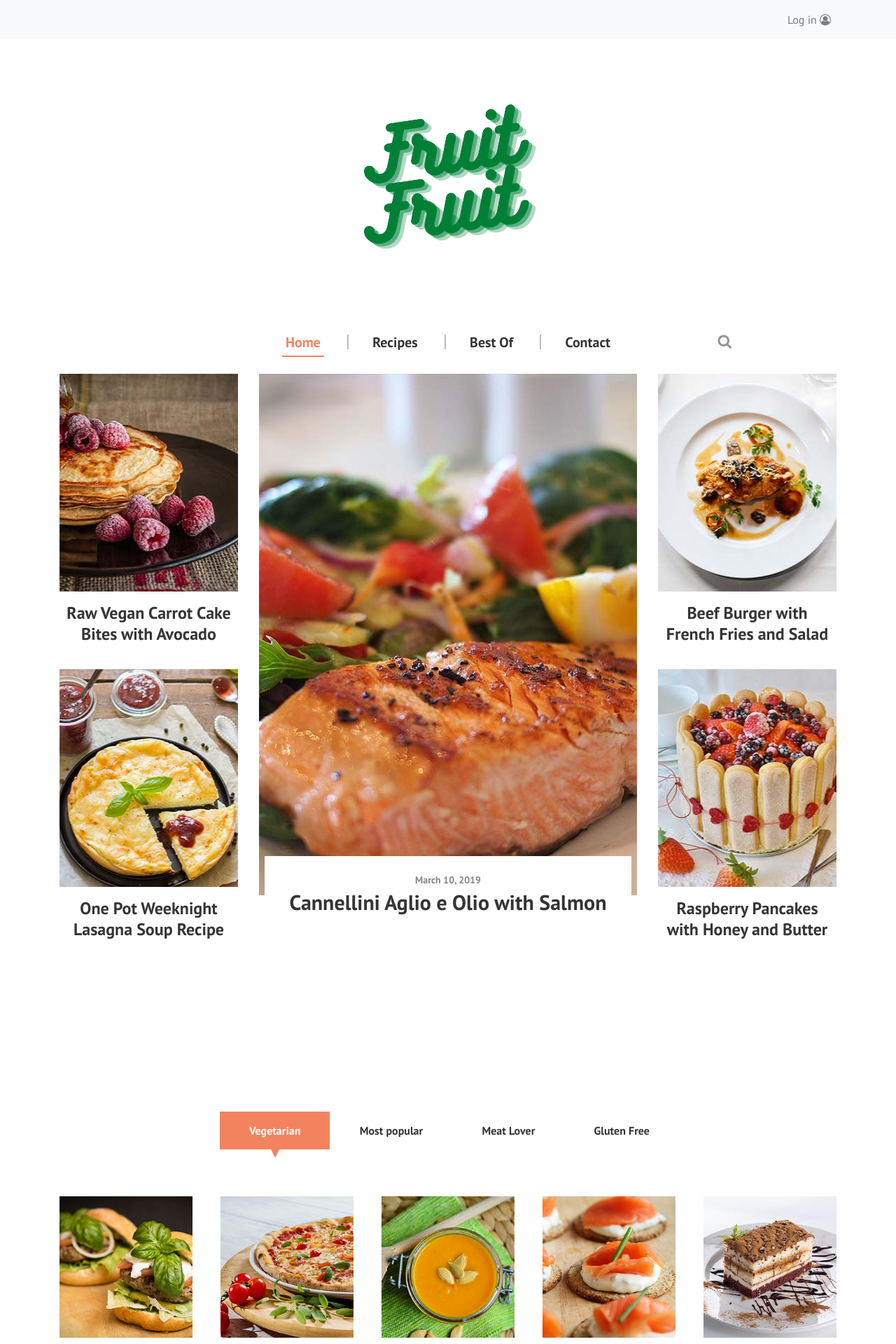
After one commit to MoonYoungHo/multi_project3_vegan, a Django app: template pjt3_vegan_recipes/templates/main-before.html in a window 1280 px wide. The commit adds this page. Shown: the top 1920 px of the page at 70% size. Run offline with Django 4.2, Linux system fonts and the light colour scheme; the template is opened without the code that fills it, so the values that code supplies are empty; parts of the project's set-up code (start-up, migrations or seed data) failed here and were passed over; some libraries are stand-ins or nearby versions.

Commit message:
main_before

```diff
--- a/pjt3_vegan_recipes/static/css/style.css
+++ b/pjt3_vegan_recipes/static/css/style.css
@@ -352,7 +352,7 @@ ol {
 }
 
 .header-section .nav-menu .main-menu ul li.active a {
-	color: #FC0254;
+	color: #F3835F;
 }
 
 .header-section .nav-menu .main-menu ul li.active a:after {
@@ -385,7 +385,7 @@ ol {
 	bottom: -3px;
 	width: 100%;
 	height: 2px;
-	background: #FC0254;
+	background: #F3835F;
 	content: "";
 	opacity: 0;
 	-webkit-transition: all 0.2s;
@@ -526,7 +526,7 @@ ol {
 	right: 0;
 	height: 100%;
 	width: 100%;
-	background: #FC0254;
+	background: #F3835F;
 	content: "";
 	opacity: 0;
 	z-index: -1;
@@ -734,7 +734,7 @@ ol {
 	top: 0;
 	width: 100%;
 	height: 100%;
-	background: #FC0254;
+	background: #F3835F;
 	content: "";
 	z-index: -1;
 	opacity: 0;
@@ -744,7 +744,7 @@ ol {
 	position: absolute;
 	left: 50%;
 	bottom: -12px;
-	border-top: 20px solid #FC0254;
+	border-top: 20px solid #F3835F;
 	border-left: 10px solid transparent;
 	border-right: 10px solid transparent;
 	-webkit-transform: translateX(-10px);
--- /dev/null
+++ b/pjt3_vegan_recipes/templates/main-before.html
@@ -0,0 +1,239 @@
+<!DOCTYPE html>
+<html lang="zxx">
+
+<head>
+    <meta charset="UTF-8">
+    <meta name="description" content="Yoga Studio Template">
+    <meta name="keywords" content="Yoga, unica, creative, html">
+    <meta name="viewport" content="width=device-width, initial-scale=1.0">
+    <meta http-equiv="X-UA-Compatible" content="ie=edge">
+    <title>Fruit Fruit</title>
+
+    <!-- Google Font -->
+    <link href="https://fonts.googleapis.com/css?family=PT+Sans:400,700&display=swap" rel="stylesheet">
+
+    <!-- Css Styles -->
+    <link rel="stylesheet" href="../static/css/bootstrap.min.css" type="text/css">
+    <link rel="stylesheet" href="../static/css/font-awesome.min.css" type="text/css">
+    <link rel="stylesheet" href="../static/css/nice-select.css" type="text/css">
+    <link rel="stylesheet" href="../static/css/slicknav.min.css" type="text/css">
+    <link rel="stylesheet" href="../static/css/style.css" type="text/css">
+</head>
+
+<body>
+    <!-- Page Preloder -->
+    <div id="preloder">
+        <div class="loader"></div>
+    </div>
+
+    <!-- Header Section Begin -->
+    <nav class="navbar navbar-expand-lg navbar-light bg-light">
+        <div class="container">
+            <ul class="navbar-nav ml-auto">
+                <li class="nav-item">
+                    <a class="nav-link" href="#">Log in <i class="fa fa-user-circle-o" aria-hidden="true"></i></a>
+                </li>
+
+            </ul>
+        </div>
+    </nav>
+    <header class="header-section">
+        <div class="container">
+            <div class="logo">
+                <a href="./index.html"><img src="../static/img/logo_fruit.png" alt=""></a>
+            </div>
+            <div class="nav-menu">
+                <nav class="main-menu mobile-menu">
+                    <ul>
+                        <li class="active"><a href="#">Home</a></li>
+                        <li><a href="recipe.html">Recipes</a></li>
+                            <ul class="sub-menu">
+                                <li><a href="#">분류 1</a></li>
+                                <li><a href="#">분류 2</a></li>
+                                <li><a href="#">분류 3</a></li>
+                                <li><a href="#">분류 4</a></li>
+                                <li><a href="#">분류 5</a></li>
+                            </ul>
+                        <li><a href="categories.html">Best Of</a></li>
+                        <li><a href="contact.html">Contact</a></li>
+                    </ul>
+                </nav>
+                <div class="nav-right search-switch">
+                    <i class="fa fa-search"></i>
+                </div>
+            </div>
+            <div id="mobile-menu-wrap"></div>
+        </div>
+    </header>
+    <!-- Header End -->
+
+    <!-- Page Top Recipe Section Begin -->
+    <section class="page-top-recipe">
+        <div class="container">
+            <div class="row">
+                <div class="col-lg-6 order-lg-2">
+                    <div class="pt-recipe-item large-item">
+                        <div class="pt-recipe-img set-bg" data-setbg="../static/img/recipe-3.jpg">
+                            <i class="fa fa-plus"></i>
+                        </div>
+                        <div class="pt-recipe-text">
+                            <span>March 10, 2019</span>
+                            <h3>Cannellini Aglio e Olio with Salmon</h3>
+                        </div>
+                    </div>
+                </div>
+                <div class="col-lg-3 col-md-6 order-lg-1">
+                    <div class="pt-recipe-item">
+                        <div class="pt-recipe-img set-bg" data-setbg="../static/img/recipe-1.jpg">
+                            <i class="fa fa-plus"></i>
+                        </div>
+                        <div class="pt-recipe-text">
+                            <h4>Raw Vegan Carrot Cake Bites with Avocado</h4>
+                        </div>
+                    </div>
+                    <div class="pt-recipe-item">
+                        <div class="pt-recipe-img set-bg" data-setbg="../static/img/recipe-2.jpg">
+                            <i class="fa fa-plus"></i>
+                        </div>
+                        <div class="pt-recipe-text">
+                            <h4>One Pot Weeknight Lasagna Soup Recipe</h4>
+                        </div>
+                    </div>
+                </div>
+                <div class="col-lg-3 col-md-6 order-lg-3">
+                    <div class="pt-recipe-item">
+                        <div class="pt-recipe-img set-bg" data-setbg="../static/img/recipe-4.jpg">
+                            <i class="fa fa-plus"></i>
+                        </div>
+                        <div class="pt-recipe-text">
+                            <h4>Beef Burger with French Fries and Salad</h4>
+                        </div>
+                    </div>
+                    <div class="pt-recipe-item">
+                        <div class="pt-recipe-img set-bg" data-setbg="../static/img/recipe-5.jpg">
+                            <i class="fa fa-plus"></i>
+                        </div>
+                        <div class="pt-recipe-text">
+                            <h4>Raspberry Pancakes with Honey and Butter</h4>
+                        </div>
+                    </div>
+                </div>
+            </div>
+        </div>
+    </section>
+    <!-- Page Top Recipe Section End -->
+
+    <!-- Categories Filter Section Begin -->
+    <div class="categories-filter-section spad">
+        <div class="container">
+            <div class="row">
+                <div class="col-lg-12 text-center">
+                    <div class="filter-item">
+                        <ul>
+                            <li class="active" data-filter="*">Vegetarian</li>
+                            <li data-filter=".mostpopular">Most popular</li>
+                            <li data-filter=".meatlover">Meat Lover</li>
+                            <li data-filter=".glutenfree">Gluten Free</li>
+                        </ul>
+                    </div>
+                </div>
+            </div>
+            <div class="cf-filter" id="category-filter">
+                <div class="cf-item mix all mostpopular">
+                    <div class="cf-item-pic">
+                        <img src="../static/img/cate-filter/cate-filter-1.jpg" alt="">
+                    </div>
+                    <div class="cf-item-text">
+                        <h5>Sunday Brunch: Spaghetti and Eggs Recipe</h5>
+                    </div>
+                </div>
+                <div class="cf-item mix all mostpopular">
+                    <div class="cf-item-pic">
+                        <img src="../static/img/cate-filter/cate-filter-2.jpg" alt="">
+                    </div>
+                    <div class="cf-item-text">
+                        <h5>Sunday Brunch: Spaghetti and Eggs Recipe</h5>
+                    </div>
+                </div>
+                <div class="cf-item mix all meatlover mostpopular">
+                    <div class="cf-item-pic">
+                        <img src="../static/img/cate-filter/cate-filter-3.jpg" alt="">
+                    </div>
+                    <div class="cf-item-text">
+                        <h5>Sunday Brunch: Spaghetti and Eggs Recipe</h5>
+                    </div>
+                </div>
+                <div class="cf-item mix all meatlover">
+                    <div class="cf-item-pic glutenfree">
+                        <img src="../static/img/cate-filter/cate-filter-4.jpg" alt="">
+                    </div>
+                    <div class="cf-item-text">
+                        <h5>Sunday Brunch: Spaghetti and Eggs Recipe</h5>
+                    </div>
+                </div>
+                <div class="cf-item mix all meatlover glutenfree">
+                    <div class="cf-item-pic">
+                        <img src="../static/img/cate-filter/cate-filter-5.jpg" alt="">
+                    </div>
+                    <div class="cf-item-text">
+                        <h5>Sunday Brunch: Spaghetti and Eggs Recipe</h5>
+                    </div>
+                </div>
+            </div>
+        </div>
+    </div>
+    <!-- Categories Filter Section End -->
+
+    <!-- YouTube Section Begin -->
+    <section class="feature-recipe">
+        <div class="section-title">
+            <h5>Featured Recipes</h5>
+        </div>
+        <div class="container po-relative">
+            <div class="row">
+                <div class="col-lg-6">
+                    <a class="twitter-timeline" href="https://twitter.com/multi_team01?ref_src=twsrc%5Etfw">Tweets by multi_team01</a> <script async src="https://platform.twitter.com/widgets.js" charset="utf-8"></script>
+                </div>
+                <div class="col-lg-6">
+                    <iframe width="560" height="315" src="https://www.youtube.com/embed/Ugwp8wSkVeQ" title="YouTube video player" frameborder="0" allow="accelerometer; autoplay; clipboard-write; encrypted-media; gyroscope; picture-in-picture" allowfullscreen></iframe>
+                </div>
+            </div>
+        </div>
+    </section>
+    <!-- YouTube Section End -->
+
+    <!-- Footer Section Begin -->
+    <footer class="footer-section">
+        <div class="container">
+            <div class="row">
+                <div class="col-lg-12">
+                    <div class="fs-left">
+                        <p>Lorem ipsum dolor sit amet, consectetur adipiscing elit, sed do eiusmod tempor incididunt ut
+                            labore et dolore magna aliqua. Quis ipsum suspendisse ultrices gravida. Risus commodo
+                            viverra maecenas accumsan lacus vel facilisis.</p>
+                    </div>
+                </div>
+            </div>
+            <div class="row">
+                <div class="col-lg-12">
+                    <div class="copyright-text">
+                        <!-- Link back to Colorlib can't be removed. Template is licensed under CC BY 3.0. -->
+                        Copyright &copy; 연봉1조(멀티캠퍼스 데이터사이언스/엔지니어링 15,16회 최종프로젝트 1조) All rights reserved
+                        <!-- Link back to Colorlib can't be removed. Template is licensed under CC BY 3.0. -->
+                    </div>
+                </div>
+            </div>
+        </div>
+    </footer>
+    <!-- Footer Section End -->
+
+    <!-- Js Plugins -->
+    <script src="../static/js/jquery-3.3.1.min.js"></script>
+    <script src="../static/js/bootstrap.min.js"></script>
+    <script src="../static/js/jquery.slicknav.js"></script>
+    <script src="../static/js/jquery.nice-select.min.js"></script>
+    <script src="../static/js/mixitup.min.js"></script>
+    <script src="../static/js/main.js"></script>
+</body>
+
+</html>
```
Also changed, not shown: other parts of pjt3_vegan_recipes/static/css/style.css (+43 -43 lines), pjt3_vegan_recipes/templates/login.html (+4 -34 lines), pjt3_vegan_recipes/static/img/little_logo_fruit.png (added), pjt3_vegan_recipes/static/img/logo_fruit.png (added), 3 other files.
